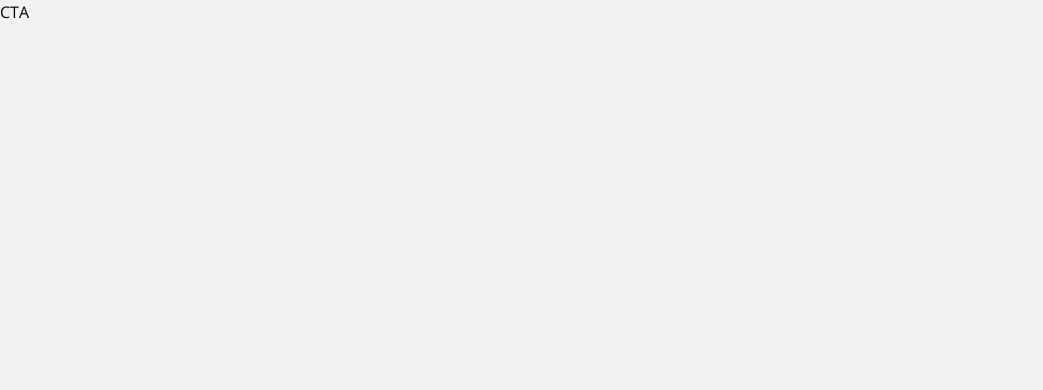
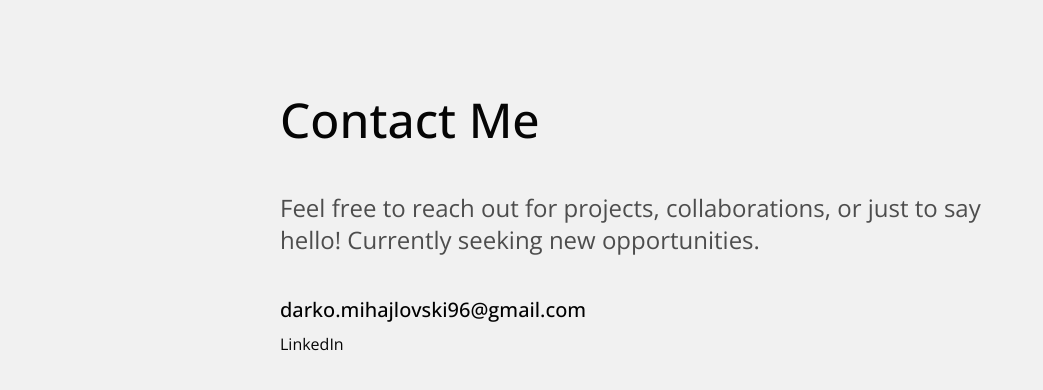
Before and after one commit to DarkoM996/nextjs-pagerouter-portfolio, a Next.js app: page /components/CTA in a window 1280 px wide. Shown: the top 390 px of the page, without its empty margins (0-1043 px from the left). Built offline with nearby package versions, Linux system fonts and the light colour scheme.

Commit message:
Working section.. some details need to be fixed

```diff
--- a/pages/components/CTA.jsx
+++ b/pages/components/CTA.jsx
@@ -1,7 +1,26 @@
 import React from "react";
 
 const CTA = () => {
-  return <div>CTA</div>;
+  return (
+    <div className="max-w-screen-md mx-auto w-full min-h-screen relative px-6 py-4 lg:py-24">
+      <h2 className="text-3xl md:text-4xl lg:text-5xl font-medium">
+        Contact Me
+      </h2>
+      {/* Text + Link */}
+      <div className="flex flex-col justify-between items-start gap-10 py-12">
+        <p className="text-2xl text-primary_customGray-900">
+          Feel free to reach out for projects, collaborations, or just to say
+          hello! Currently seeking new opportunities.
+        </p>
+        <div className="flex flex-col justify-start items-start gap-2">
+          <a href="/" className="text-black font-medium text-xl">
+            darko.mihajlovski96@gmail.com
+          </a>
+          <a href="/">LinkedIn</a>
+        </div>
+      </div>
+    </div>
+  );
 };
 
 export default CTA;
```
